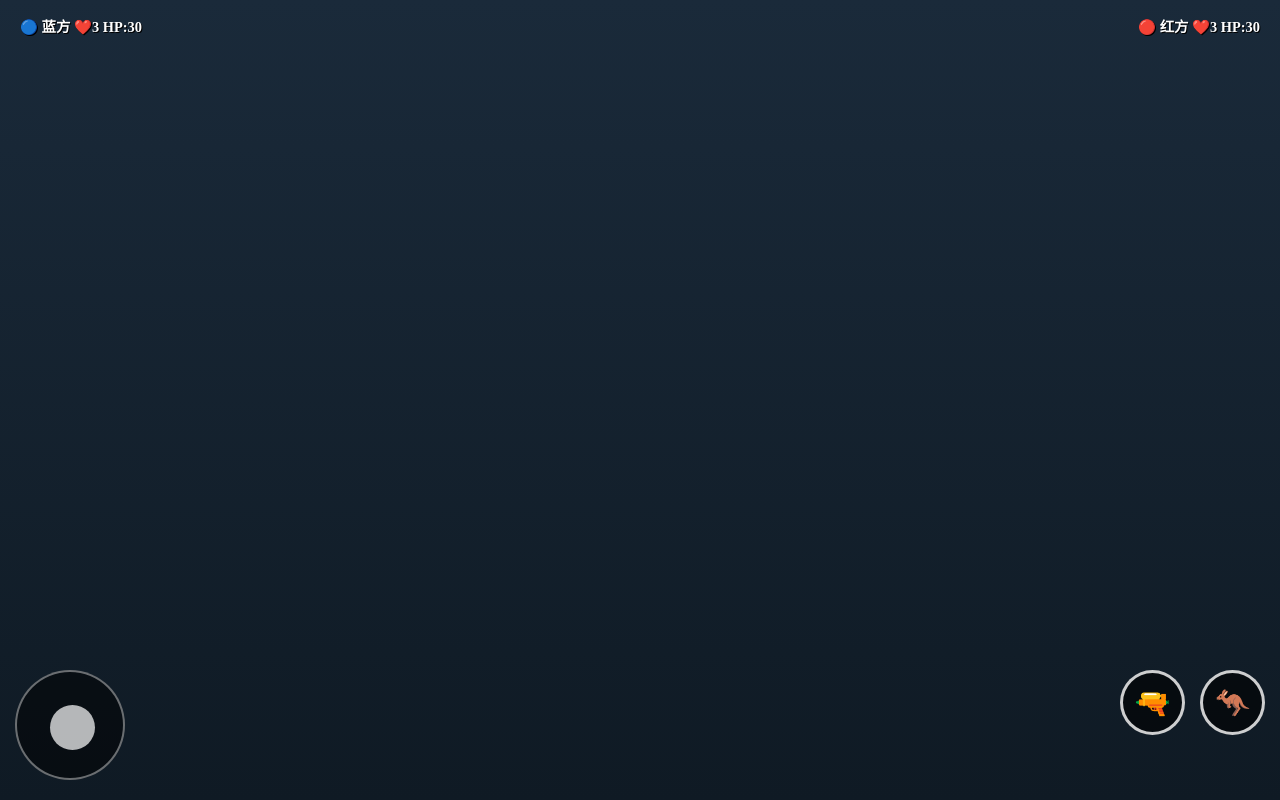
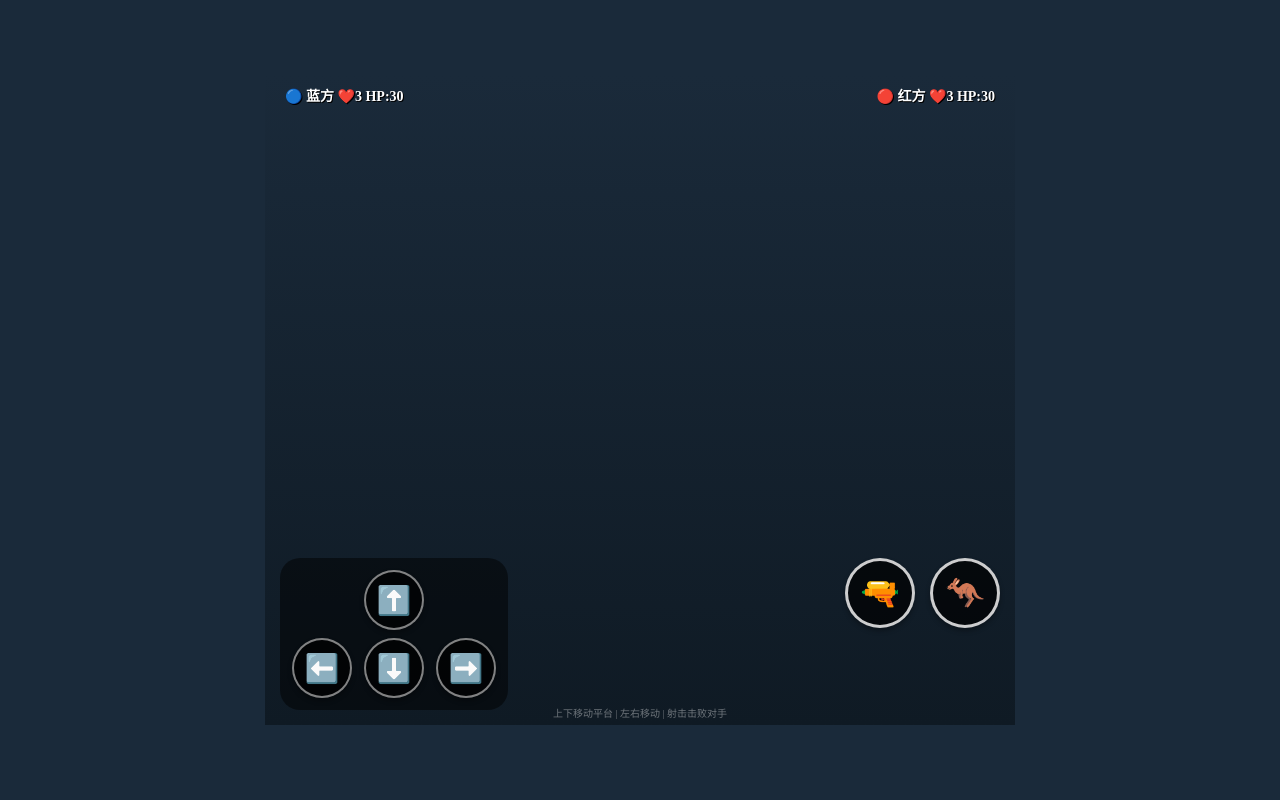
Before and after one commit to yeziyuhai/game, a website: page public/game.html in a window 1280 px wide. Drawn offline with nearby package versions, Linux system fonts and the light colour scheme; no server answers.

Commit message:
Update game.html

```diff
--- a/public/game.html
+++ b/public/game.html
@@ -18,37 +18,61 @@
             height: 100%;
         }
 
-        /* 强制横屏容器 */
-        .landscape-container {
-            position: fixed;
-            top: 0;
-            left: 0;
-            width: 100vh;
-            height: 100vw;
-            transform-origin: top left;
-            transform: rotate(90deg) translateY(-100%);
-        }
-
-        @media (orientation: landscape) {
-            .landscape-container {
-                width: 100vw;
-                height: 100vh;
-                transform: rotate(0deg) translateY(0);
-            }
+        /* 游戏容器 - 固定尺寸居中 */
+        .game-wrapper {
+            position: absolute;
+            top: 50%;
+            left: 50%;
+            transform: translate(-50%, -50%);
+            width: 100%;
+            height: 100%;
+            display: flex;
+            align-items: center;
+            justify-content: center;
+            background: #1a2a3a;
         }
 
         #gameCanvas {
-            position: absolute;
-            top: 0;
-            left: 0;
-            width: 100%;
+            width: auto;
             height: 100%;
+            max-width: 100%;
             background: linear-gradient(180deg, #1a2a3a, #0f1a24);
+            display: block;
+        }
+
+        /* 游戏固定尺寸 750x650 */
+        .game-container {
+            position: relative;
+            width: 750px;
+            height: 650px;
+            margin: 0 auto;
+        }
+
+        /* 缩放适配手机屏幕 */
+        @media (max-width: 800px) {
+            .game-container {
+                transform: scale(0.95);
+            }
+        }
+        @media (max-width: 750px) {
+            .game-container {
+                transform: scale(0.9);
+            }
+        }
+        @media (max-width: 700px) {
+            .game-container {
+                transform: scale(0.85);
+            }
+        }
+        @media (max-width: 650px) {
+            .game-container {
+                transform: scale(0.8);
+            }
         }
 
         .health-bars {
             position: absolute;
-            top: 15px;
+            top: 10px;
             left: 0;
             right: 0;
             display: flex;
@@ -56,15 +80,16 @@
             padding: 0 20px;
             color: white;
             font-weight: bold;
-            font-size: 0.9rem;
+            font-size: 14px;
             text-shadow: 1px 1px 0 black;
             z-index: 10;
             pointer-events: none;
         }
 
+        /* 方向按钮区域 */
         .controls {
             position: absolute;
-            bottom: 20px;
+            bottom: 15px;
             left: 0;
             right: 0;
             display: flex;
@@ -74,27 +99,47 @@
             z-index: 10;
         }
 
-        .joystick-area {
-            width: 110px;
-            height: 110px;
-            border-radius: 50%;
+        /* 左边方向按钮 十字键 */
+        .direction-pad {
+            display: flex;
+            flex-direction: column;
+            align-items: center;
+            gap: 8px;
+            pointer-events: auto;
             background: rgba(0,0,0,0.5);
-            border: 2px solid rgba(255,255,255,0.4);
-            pointer-events: auto;
-            position: relative;
+            border-radius: 20px;
+            padding: 12px;
         }
 
-        .joystick-knob {
-            position: absolute;
-            width: 45px;
-            height: 45px;
-            border-radius: 50%;
-            background: rgba(255,255,255,0.7);
-            top: 32.5px;
-            left: 32.5px;
-            transition: 0.02s;
+        .direction-row {
+            display: flex;
+            gap: 12px;
+            justify-content: center;
         }
 
+        .dir-btn {
+            width: 60px;
+            height: 60px;
+            border-radius: 50%;
+            background: rgba(0,0,0,0.7);
+            border: 2px solid rgba(255,255,255,0.5);
+            display: flex;
+            align-items: center;
+            justify-content: center;
+            font-size: 28px;
+            font-weight: bold;
+            color: white;
+            cursor: pointer;
+            transition: 0.05s;
+            box-shadow: 0 3px 5px rgba(0,0,0,0.3);
+        }
+
+        .dir-btn:active {
+            transform: scale(0.92);
+            background: rgba(255,255,255,0.3);
+        }
+
+        /* 右边按钮 */
         .right-buttons {
             display: flex;
             gap: 15px;
@@ -102,19 +147,24 @@
         }
 
         .action-btn {
-            width: 65px;
-            height: 65px;
+            width: 70px;
+            height: 70px;
             border-radius: 50%;
-            background: rgba(0,0,0,0.6);
+            background: rgba(0,0,0,0.7);
             border: 3px solid rgba(255,255,255,0.8);
             display: flex;
             align-items: center;
             justify-content: center;
-            font-size: 1.8rem;
+            font-size: 32px;
             cursor: pointer;
             transition: 0.05s;
+            box-shadow: 0 3px 5px rgba(0,0,0,0.3);
         }
-        .action-btn:active { transform: scale(0.92); background: rgba(255,255,255,0.3); }
+
+        .action-btn:active {
+            transform: scale(0.92);
+            background: rgba(255,255,255,0.3);
+        }
 
         .result-overlay {
             position: absolute;
@@ -128,6 +178,7 @@
             justify-content: center;
             z-index: 100;
         }
+
         .result-card {
             background: rgba(0,0,0,0.95);
             border-radius: 48px;
@@ -135,22 +186,36 @@
             text-align: center;
             border: 2px solid gold;
         }
-        .result-card h1 { font-size: 1.8rem; margin-bottom: 15px; }
+
+        .result-card h1 { font-size: 28px; margin-bottom: 15px; }
         .result-btn {
             background: #5f27cd;
             border: none;
             padding: 12px 30px;
             border-radius: 40px;
-            font-size: 1rem;
+            font-size: 16px;
             color: white;
             margin-top: 20px;
             cursor: pointer;
         }
+
+        /* 提示文字 */
+        .tip {
+            position: absolute;
+            bottom: 5px;
+            left: 0;
+            right: 0;
+            text-align: center;
+            color: rgba(255,255,255,0.4);
+            font-size: 10px;
+            pointer-events: none;
+        }
     </style>
 </head>
 <body>
-<div class="landscape-container">
-    <canvas id="gameCanvas"></canvas>
+<div class="game-wrapper">
+    <div class="game-container">
+        <canvas id="gameCanvas" width="750" height="650"></canvas>
 
         <div class="health-bars">
             <div>🔵 蓝方 ❤️<span id="blueLives">3</span> HP:<span id="blueHp">30</span></div>
@@ -158,13 +223,25 @@
         </div>
 
         <div class="controls">
-        <div class="joystick-area" id="joystickArea">
-            <div class="joystick-knob" id="joystickKnob"></div>
+            <!-- 左边：十字方向键 -->
+            <div class="direction-pad">
+                <div class="direction-row">
+                    <div class="dir-btn" id="btnUp">⬆️</div>
                 </div>
+                <div class="direction-row">
+                    <div class="dir-btn" id="btnLeft">⬅️</div>
+                    <div class="dir-btn" id="btnDown">⬇️</div>
+                    <div class="dir-btn" id="btnRight">➡️</div>
+                </div>
+            </div>
+
+            <!-- 右边：射击 + 跳跃 -->
             <div class="right-buttons">
                 <div class="action-btn" id="shootBtn">🔫</div>
                 <div class="action-btn" id="jumpBtn">🦘</div>
             </div>
+        </div>
+        <div class="tip">上下移动平台 | 左右移动 | 射击击败对手</div>
     </div>
 </div>
 
@@ -172,6 +249,7 @@
 <script src="/shared/constants.js"></script>
 <script src="/js/player.js"></script>
 <script src="/js/bullet.js"></script>
+<script src="/js/platform.js"></script>
 <script src="/js/controls.js"></script>
 <script src="/js/network.js"></script>
 <script src="/js/renderer.js"></script>
```
Lines whose indentation alone changed are shown as unchanged.
